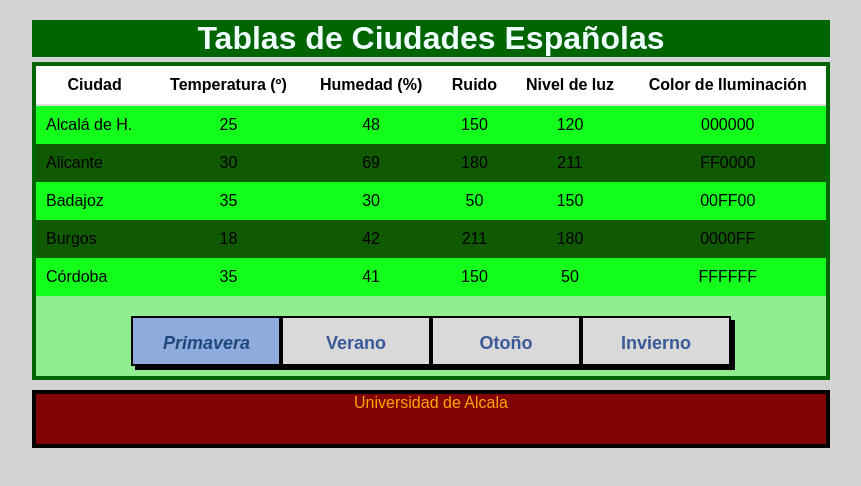
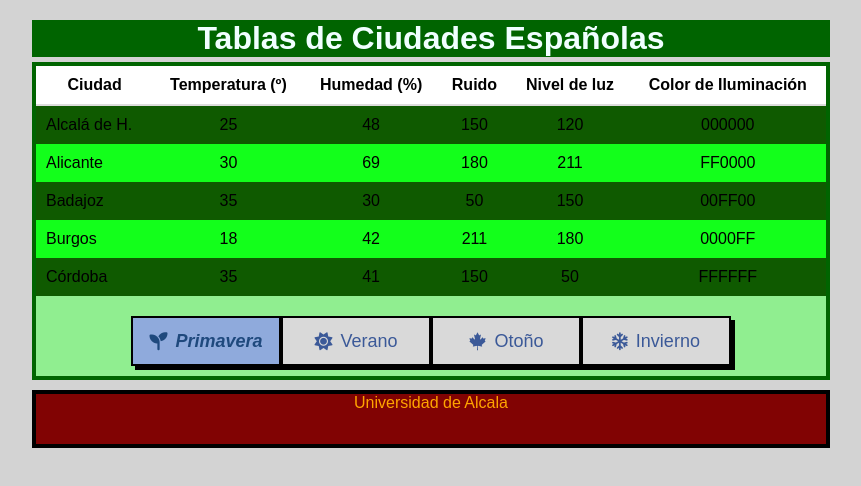
Before and after one commit to IvDSC/ServiciosTelematicos, a plain HTML site: page P3/tablas.html in a window 1280 px wide. Shown: the whole page, without its empty margins (209-1070 px from the left). Drawn offline with nearby package versions, Linux system fonts and the light colour scheme.

Commit message:
Para que se vean los iconos

```diff
--- a/P3/css/iroom.css
+++ b/P3/css/iroom.css
@@ -367,7 +367,7 @@
                 height: auto;
 
             }
-                        body {
+            body {
             font-family: Arial, sans-serif;
             margin: 20px;
             }
@@ -397,15 +397,22 @@
                 justify-content: center;
             }
             .btn-pagina {
-                padding: 15px 30px;
+                padding: 0px 30px;
                 border: 2px solid black;
                 background-color: #d9d9d9;
                 cursor: pointer;
                 color: #3b5998;
-                font-weight: bold;
+                font-weight: normal;
                 font-size:18px;
                 margin: 0;
                 box-shadow: 4px 4px 0px black;
+                white-space: nowrap;
+                display: flex;
+                align-items: center;
+                justify-content: center;
+                gap: 8px;
+                box-sizing: border-box;
+
             }
             .btn-pagina.activa {
                 background-color: #8faadc;
--- a/P3/datos.js
+++ b/P3/datos.js
@@ -571,17 +571,3 @@ function cargarXML() {
         xmlhttp.open("GET", "xmlyjson/otono.xml", true);
         xmlhttp.send();
     }
-    $(document).ready(function() {
-    $('.btn-pagina').click(function() {
-        $('.btn-pagina').removeClass('activa');
-        $(this).addClass('activa');
-        $('.mi-tabla').hide();
-        let tablaAMostrar = $(this).attr('data-objetivo');
-        $(tablaAMostrar).show();
-        $(tablaAMostrar + ' tbody tr:odd').css('background-color', '#0f5a00');
-        $(tablaAMostrar + ' tbody tr:even').css('background-color', '#13ff1b');
-        $(tablaAMostrar + ' tbody tr').css('color', 'black');
-        $(tablaAMostrar + ' tbody td:first-child').css('text-align', 'left');
-    });
-    $('.btn-pagina').first().click();
-});
--- a/P3/tablas.html
+++ b/P3/tablas.html
@@ -5,6 +5,7 @@
     <title>Tablas</title>
     <link rel="icon" href="favicon.ico" type="image/x-icon">
     <link rel="stylesheet" href="css/iroom.css">
+    <link rel="stylesheet" href="https://cdnjs.cloudflare.com/ajax/libs/font-awesome/6.4.0/css/all.min.css">
 
 </head>
 <body>
@@ -52,10 +53,18 @@
                 </tbody>
             </table>
             <div class="paginacion">
-                <button class="btn-pagina activa" data-objetivo="#tabla-primavera">Primavera</button>
-                <button class="btn-pagina" data-objetivo="#tabla-verano">Verano</button>
-                <button class="btn-pagina" data-objetivo="#tabla-otono">Otoño</button>
-                <button class="btn-pagina" data-objetivo="#tabla-invierno">Invierno</button>
+                <button class="btn-pagina activa" data-objetivo="#tabla-primavera" data-nombre="Primavera">
+                    <i class="fa-solid fa-seedling"></i> Primavera
+                </button>
+                <button class="btn-pagina" data-objetivo="#tabla-verano" data-nombre="Verano">
+                    <i class="fa-solid fa-sun"></i> Verano
+                </button>
+                <button class="btn-pagina" data-objetivo="#tabla-otono" data-nombre="Otoño">
+                    <i class="fa-brands fa-canadian-maple-leaf"></i> Otoño
+                </button>
+                <button class="btn-pagina" data-objetivo="#tabla-invierno" data-nombre="Invierno">
+                    <i class="fa-regular fa-snowflake"></i> Invierno
+                </button>
             </div>
     </div>
             <div>
```
